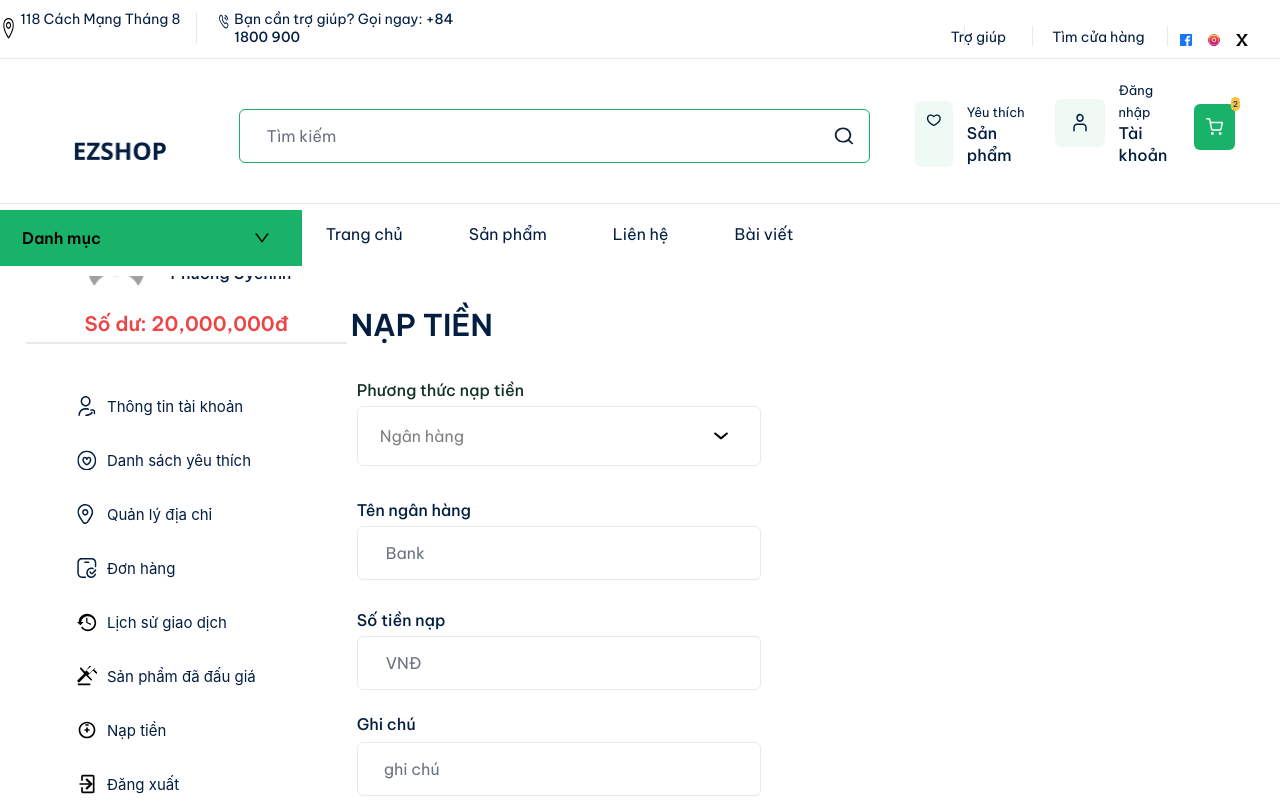
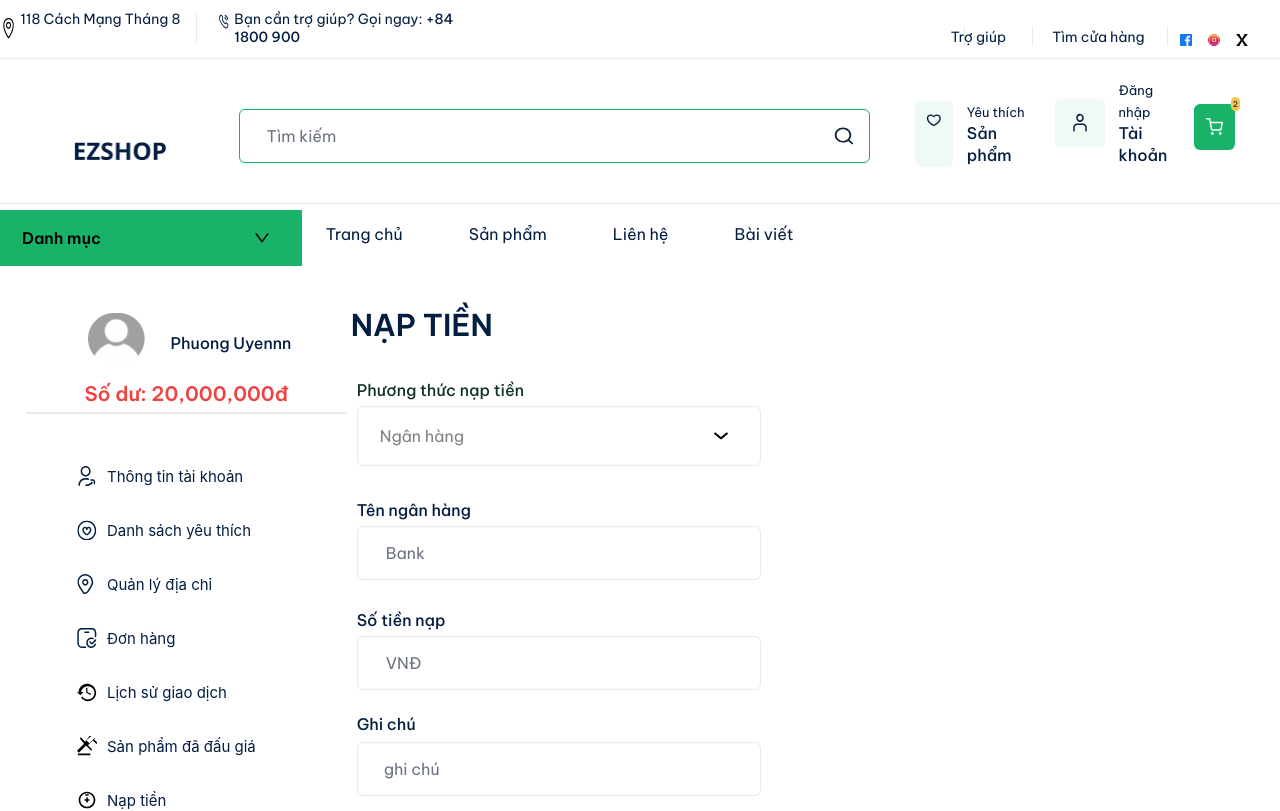
Before and after one commit to NguyenDucAnh1908/second-hand-auction-system, a React (Vite) app in the folder second-hand-auction-system_FE/: page /DepositMoney in a window 1280 px wide. Shown: the top 811 px of the page. Built offline with nearby package versions, Linux system fonts and the light colour scheme.

Commit message:
DepositMoneyPage

```diff
--- a/second-hand-auction-system_FE/src/pages/DepositMoney/index.jsx
+++ b/second-hand-auction-system_FE/src/pages/DepositMoney/index.jsx
@@ -28,7 +28,7 @@
                 <div className="mx-[76px] mt-[30px] md:mx-0">
                     <div className="flex items-center gap-1 md:flex-col">
                         <div className="mb-[22px] flex w-[24%] flex-col gap-[46px] md:w-full md:px-5">
-                            <div className="flex flex-col items-center -mt-[140px] -ml-[50px]">
+                            <div className="flex flex-col items-center  -ml-[50px]">
 
                                 {/* User name and Wallet amount */}
                                 <ProfileCard />
```
